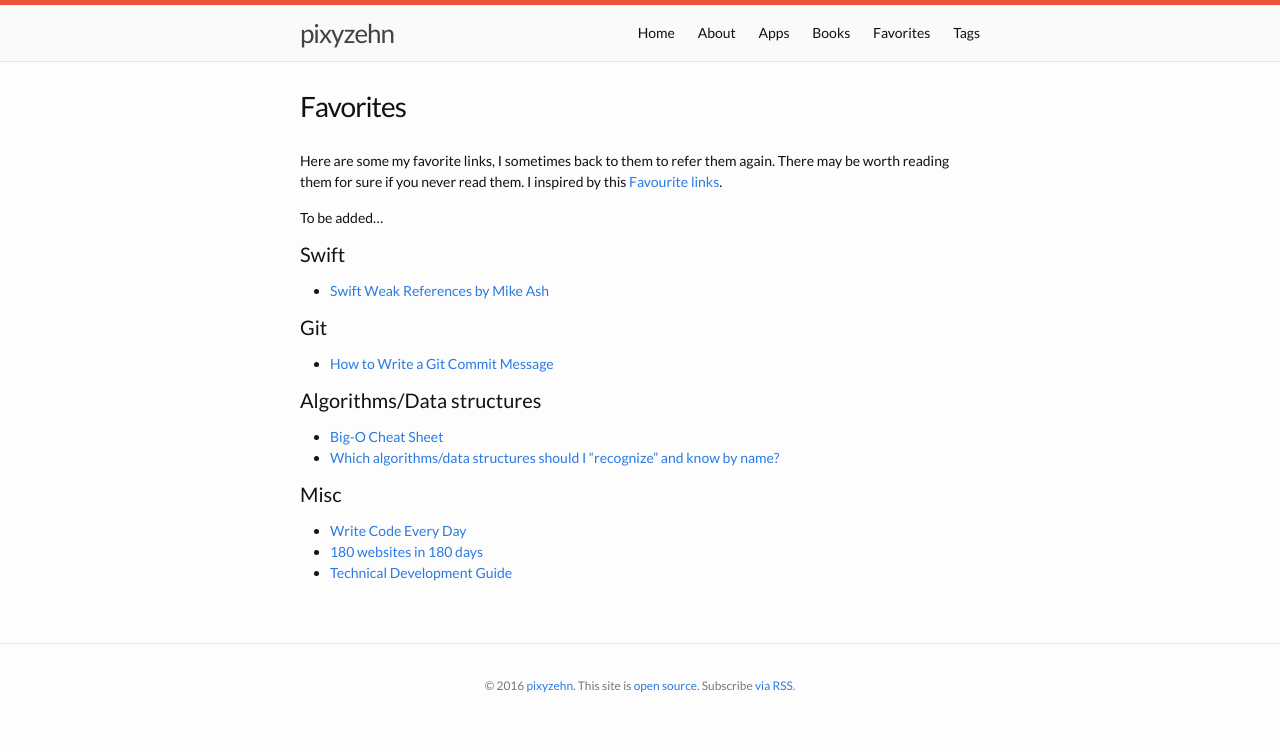
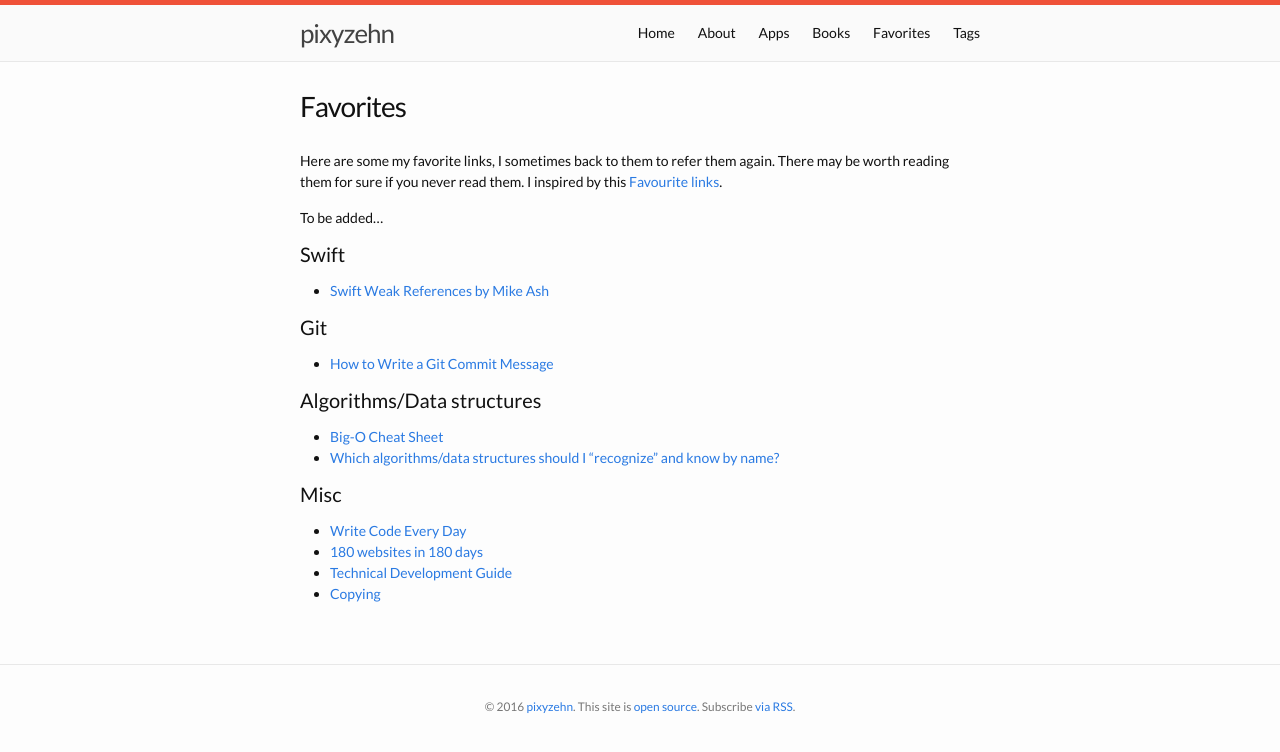
Before and after one commit to pixyzehn/pixyzehn.com, a Jekyll site: the page built from favorites.md, in a window 1280 px wide. Shown: the top 752 px of the page. Built offline with Jekyll 4.4.1, drawn with Linux system fonts in a browser that asks for light colours.

Commit message:
Update favorites.md

```diff
--- a/favorites.md
+++ b/favorites.md
@@ -22,3 +22,4 @@ To be added...
 - [Write Code Every Day](http://ejohn.org/blog/write-code-every-day/){:target="_blank"}
 - [180 websites in 180 days](https://jenniferdewalt.com/){:target="_blank"}
 - [Technical Development Guide](https://www.google.com/about/careers/students/guide-to-technical-development.html){:target="_blank"}
+- [Copying](http://robnapier.net/copying){:target="_blank"}
```
